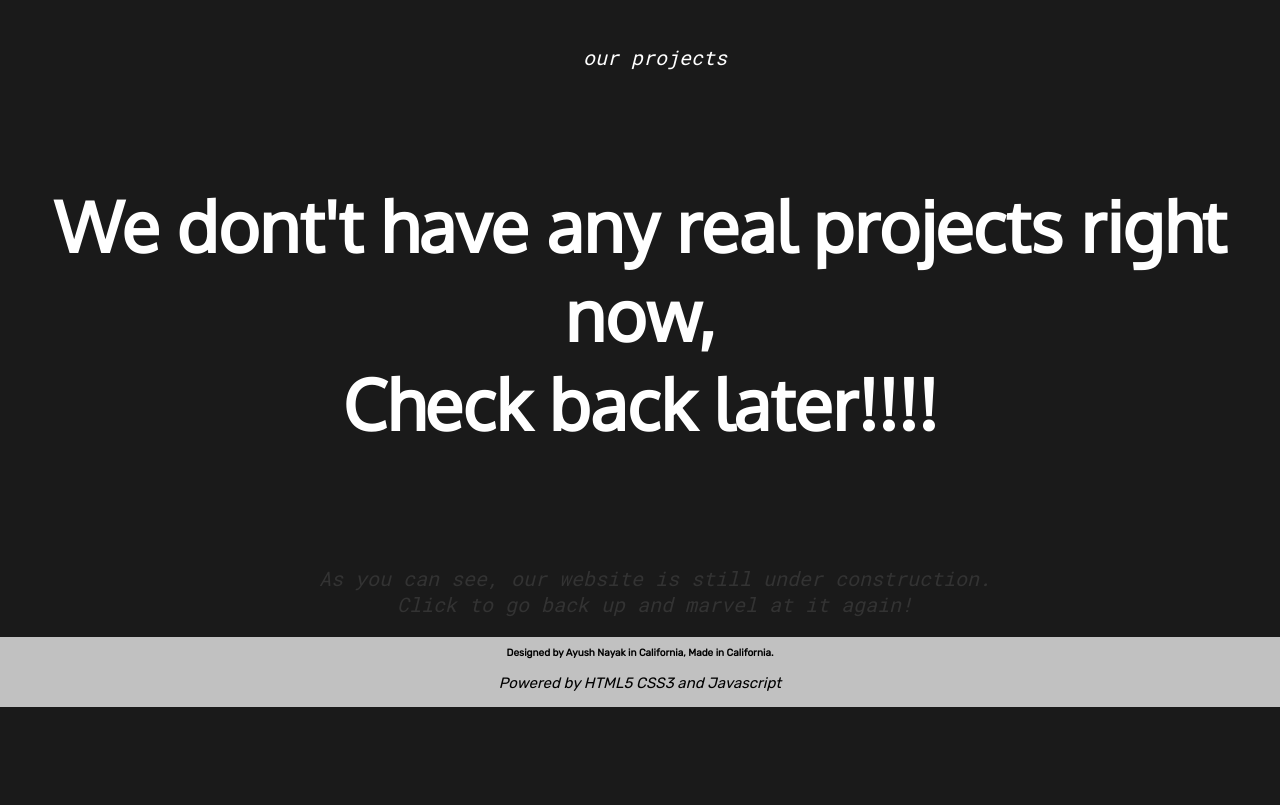
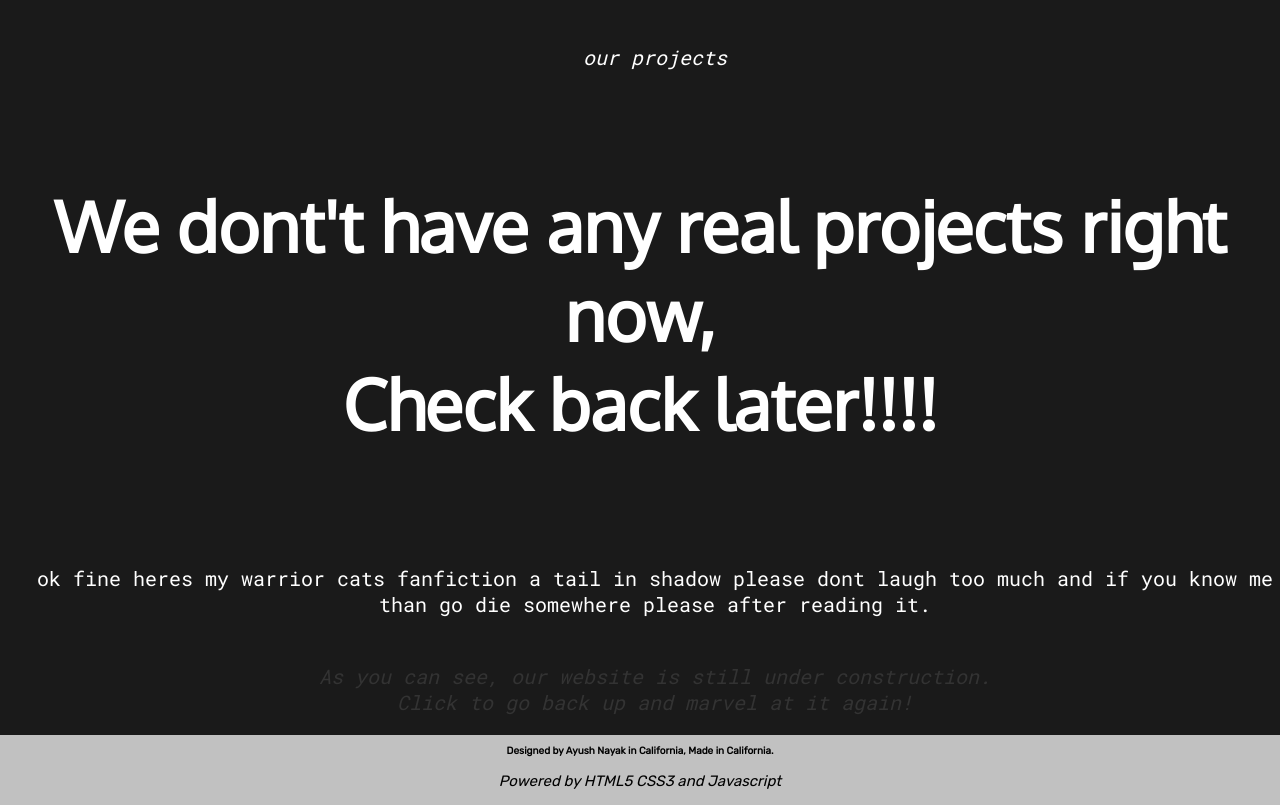
Before and after one commit to Shad0wSeven/tests, a plain HTML site: page projects.html in a window 1280 px wide. Shown: the part 273-1078 px from the top of the page. Before the commit the page ends 980 px from the top, so only its background shows below. Drawn offline with Linux system fonts and the light colour scheme.

Commit message:
Update projects.html

```diff
--- a/projects.html
+++ b/projects.html
@@ -112,6 +112,12 @@ li a:hover {
 
   <h1 class="title" id="top" style="padding-top:5%">We dont't have any real projects right now, </br> Check back later!!!!</h1>
 
+  <p class='bodytext' style="font-size: 20px; text-align: center; ">
+  ok fine heres my warrior cats fanfiction a tail in shadow please dont laugh too much and if you know me than go die somewhere please after reading it.
+  </br>
+</br>
+</p>
+
 
 
 
```
